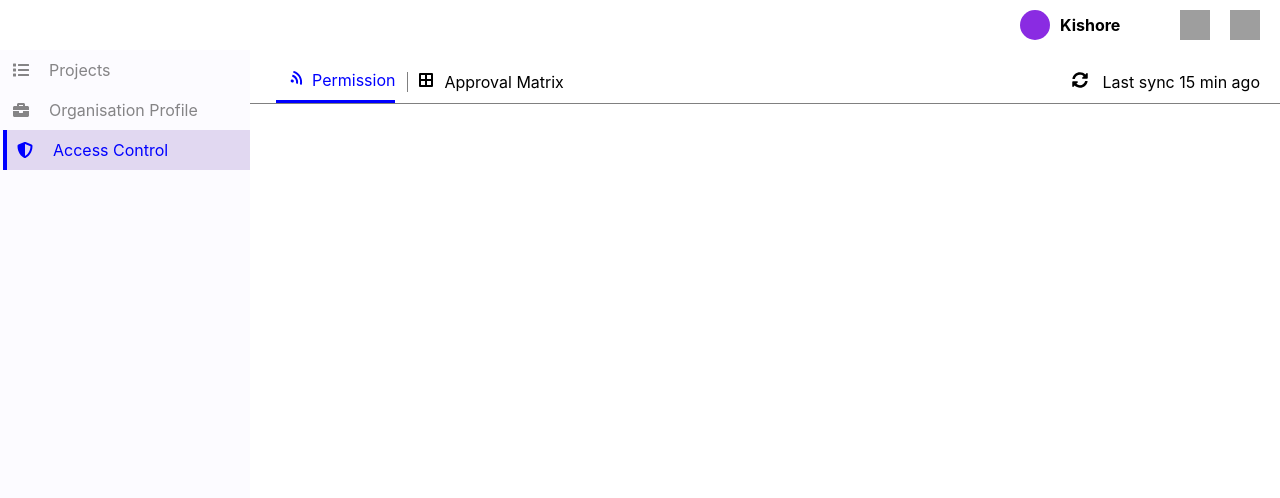
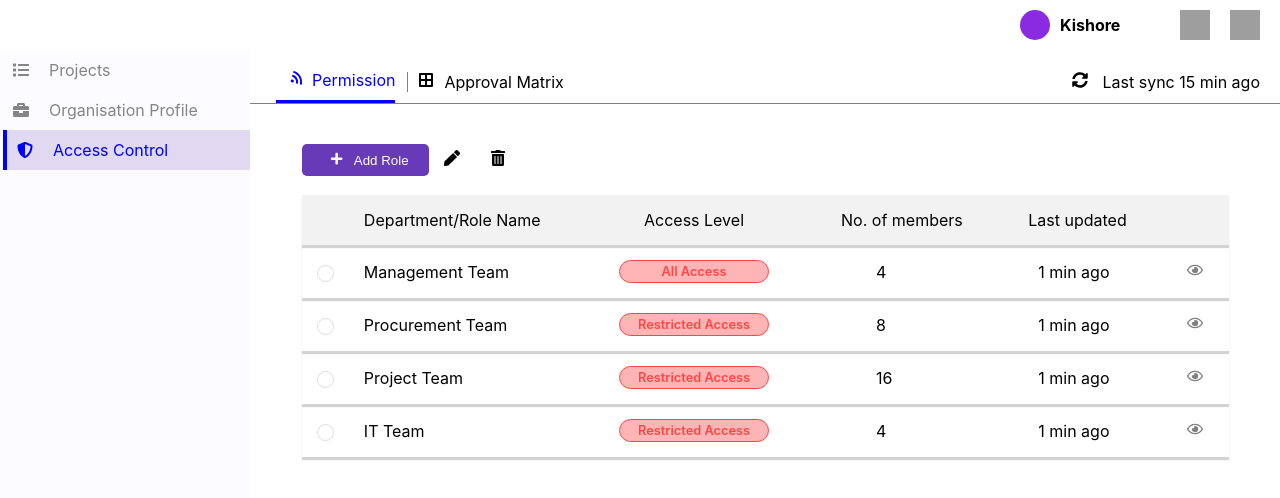
Before and after one commit to DefCon-018/mysite-test, a React (Create React App) app: page / in a window 1280 px wide. Shown: the top 498 px of the page. Built offline with nearby package versions, Linux system fonts and the light colour scheme; grey boxes are pictures that could not be loaded.

Commit message:
Add style to the content Component

```diff
--- a/src/components/Content.js
+++ b/src/components/Content.js
@@ -2,7 +2,7 @@ import React from 'react';
 import { addData } from '../actions';
 import { data } from '../data';
 import {connect} from 'react-redux';
-import {FaSyncAlt, FaWifi, FaBorderAll} from "react-icons/fa";
+import {FaSyncAlt, FaWifi, FaBorderAll, FaPlus, FaPen, FaTrashAlt, FaRegEye} from "react-icons/fa";
 
 class Content extends React.Component {
 
@@ -12,6 +12,7 @@ class Content extends React.Component {
     }
 
     render() {
+        let {data} = this.props;
         return (
             <div className= "container">
                 <div className= "heading">
@@ -25,7 +26,43 @@ class Content extends React.Component {
                 </div>
 
                 <div className= "content">
-
+                    <div className= "content-head">
+                        <button className= "btn"><span className= "plus"><FaPlus /></span> Add Role</button>
+                        <div><FaPen /></div>
+                        <div><FaTrashAlt /></div>
+                    </div>
+                    <div className= "content-detail">
+                        <table>
+                            <tr className= "detail-head">
+                                <td></td>
+                                <td>Department/Role Name</td>
+                                <td className= "access-lvl">Access Level</td>
+                                <td>No. of members</td>
+                                <td>Last updated</td>
+                                <td></td>
+                            </tr>
+                            {
+                                data.map((d, index) =>{
+                                    return (
+                                        <tr>
+                                            <td className= "check">
+                                                <input type= "checkbox" className= "checkbox-round" />
+                                            </td>
+                                            <td>{d.name}</td>
+                                            <td>
+                                                <div className= "access restricted">
+                                                    <p>{d.accessLevel}</p>
+                                                </div>
+                                            </td>
+                                            <td className="center-1">{d.num_members}</td>
+                                            <td className= "center">1 min ago</td>
+                                            <td className= "eye"><FaRegEye /></td>
+                                        </tr>
+                                    )
+                                })
+                            }
+                        </table>
+                    </div>
                 </div>
             </div>
         );
--- a/src/index.css
+++ b/src/index.css
@@ -147,3 +147,117 @@ img{
   color: blue;
   border-bottom: 3px solid blue;
 }
+
+.content{
+  width: 90%;
+  margin: 30px auto;
+  /* background-color: yellow; */
+  height: 200px;
+}
+
+.content-head{
+  padding: 10px 0px 19px 0px;
+  display: flex;
+  justify-content: flex-start;
+  align-items: center;
+}
+.content-head div{
+  margin: 0px 15px;
+}
+
+
+.btn{
+  padding: 8px 20px;
+  background-color: #673AB7;
+  color: white;
+  border: none;
+  outline: none;
+  border-radius: 5px;
+}
+.plus{
+  padding: 8px;
+}
+
+table{
+  width: 100%;
+  border-collapse: collapse;
+}
+
+.detail-head{
+  background-color: #F2F2F2;
+}
+
+tr{
+  box-shadow: 0 3px 1px lightgray;
+  margin-bottom: 2px;
+}
+
+td{
+  padding: 15px;
+}
+
+/* .checkbox{
+  height: 15px;
+  width: 15px;
+  border-radius: 50%;
+  border: 0.1px solid lightgray;
+  background-color: white;
+} */
+.eye{
+  color: gray;
+}
+.center{
+  padding-left: 25px;
+  /* background-color: #673AB7; */
+}
+.center-1{
+  padding-left: 50px;
+}
+
+.check{
+  /* background-color: #673AB7; */
+  width: 10px;
+}
+
+.checkbox-round {
+  width: 1.3em;
+  height: 1.3em;
+  background-color: white;
+  border-radius: 50%;
+  vertical-align: middle;
+  border: 1px solid #ddd;
+  -webkit-appearance: none;
+  outline: none;
+  cursor: pointer;
+}
+
+.checkbox-round:checked {
+  background-color: gray;
+}
+
+.access{
+  width: 150px;
+}
+.access p{
+  padding: 3px 10px;
+  /* background-color: orange; */
+  font-size: 0.8rem;
+  vertical-align: center;
+  text-align: center;
+  font-weight: 600;
+}
+.access-lvl{
+  padding-left: 40px;
+  /* background-color: #673AB7; */
+}
+.all-access{
+  background-color: #BEE7CF;
+  border-radius: 30px;
+  border: 1.3px solid #2DB065;
+}
+.restricted{
+  background-color: #FFB5B5;
+  border-radius: 30px;
+  border: 1.3px solid #FF4646;
+  color: #FF4646;
+}
```
